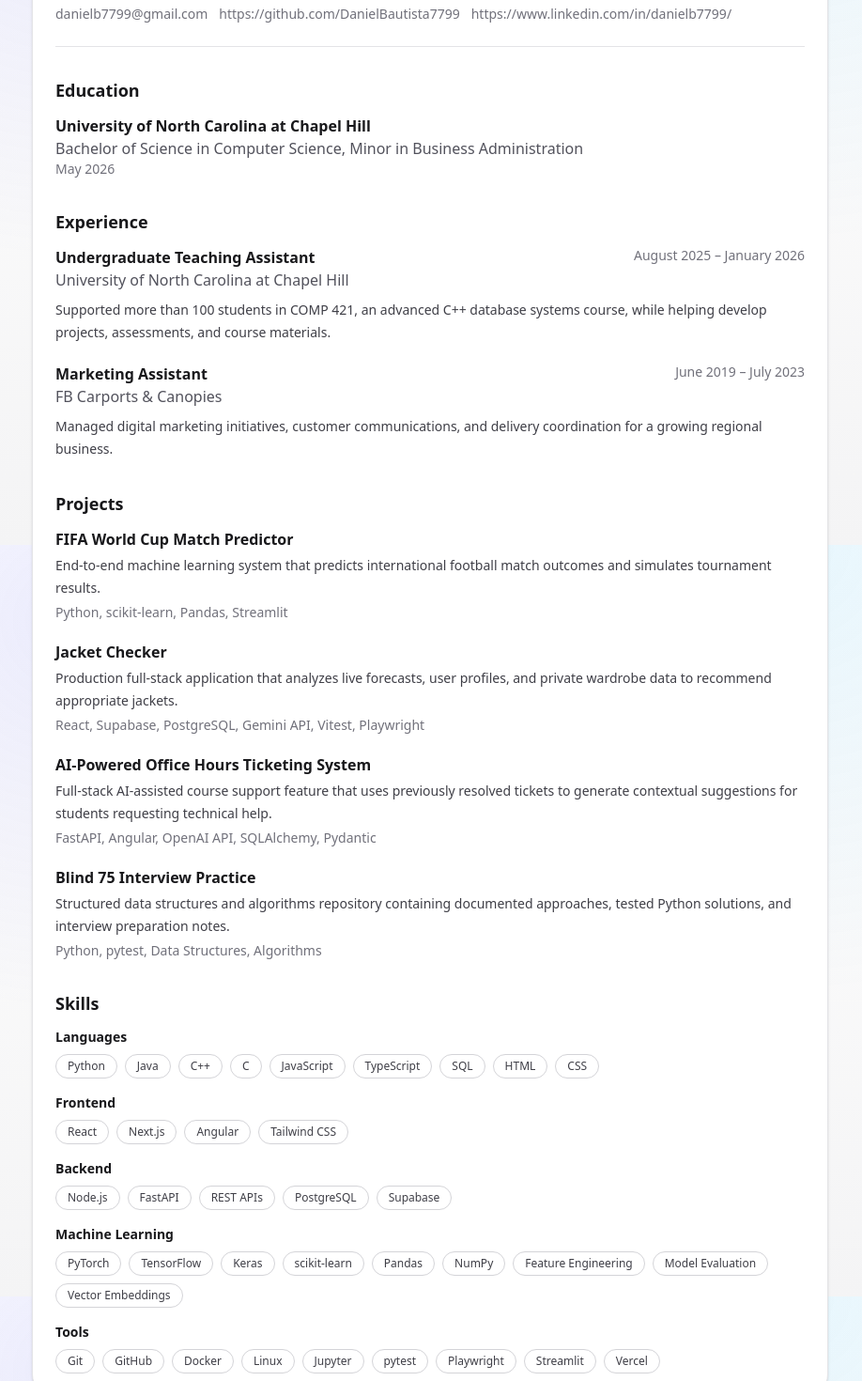
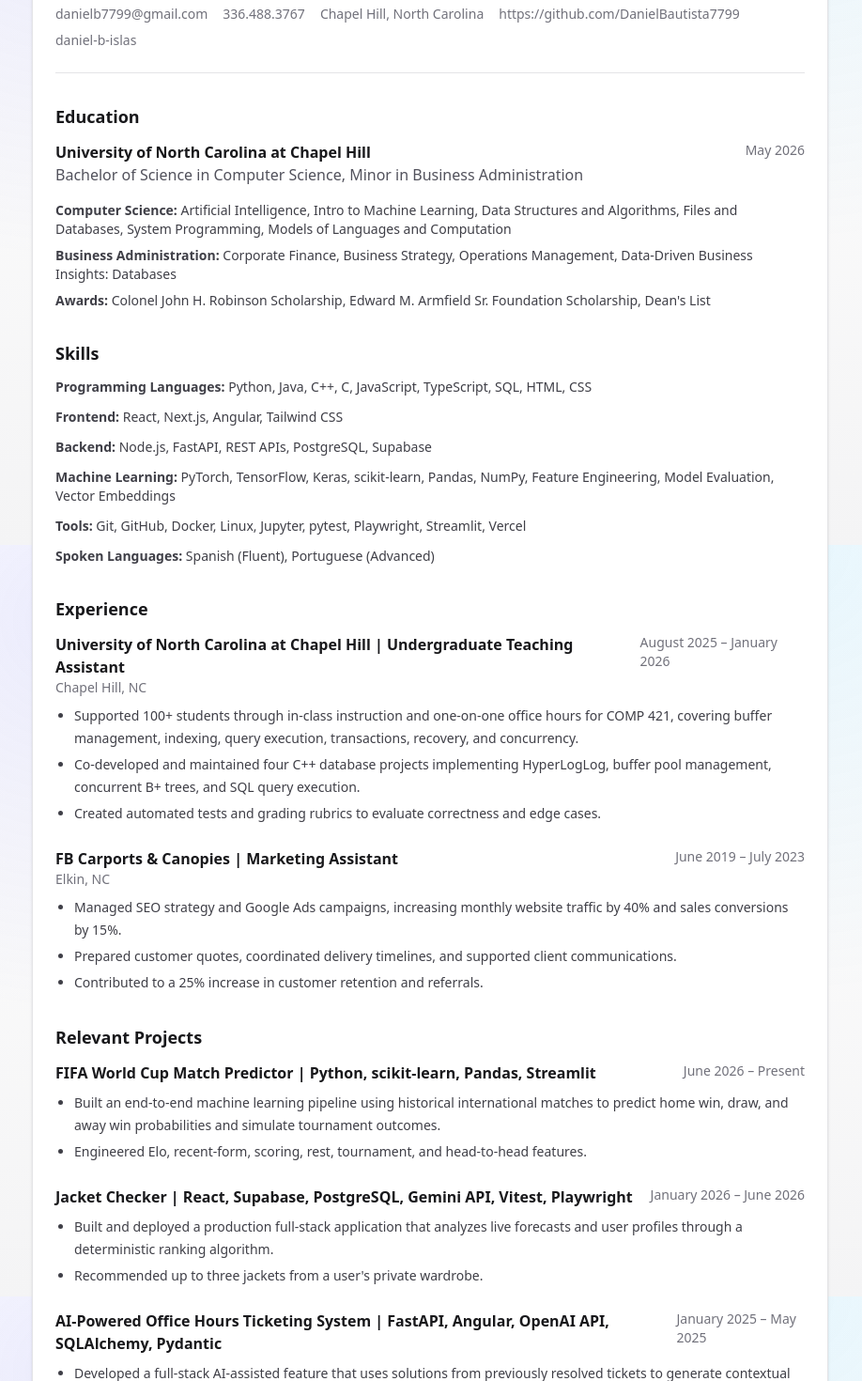
Before and after one commit to DanielBautista7799/daniel-portfolio, a Next.js app: page /resume in a window 1280 px wide. Shown: the part 220-1690 px from the top of the page at 94% size, without its empty margins (182-1100 px from the left). Built offline with nearby package versions, Linux system fonts and the light colour scheme.

Commit message:
Update portfolio with latest resume content

```diff
--- a/src/app/resume/page.tsx
+++ b/src/app/resume/page.tsx
@@ -3,15 +3,17 @@ import { PrintButton } from "@/components/print-button";
 import { Badge } from "@/components/ui/badge";
 import { Card } from "@/components/ui/card";
 import {
+certifications,
 education,
 experience,
 profile,
 projects,
 skills,
+spokenLanguages,
 } from "@/lib/data";
 
 const skillGroups = [
-["Languages", skills.languages],
+["Programming Languages", skills.languages],
 ["Frontend", skills.frontend],
 ["Backend", skills.backend],
 ["Machine Learning", skills.machineLearning],
@@ -35,89 +37,155 @@ return (
     <Card className="print:border-0 print:shadow-none">
     <section className="border-b border-zinc-200 pb-6 dark:border-zinc-800">
         <h1 className="text-4xl font-bold">{profile.name}</h1>
+
         <p className="mt-2 text-zinc-600 dark:text-zinc-400">
         {profile.title}
         </p>
 
-        <div className="mt-4 flex flex-wrap gap-3 text-sm text-zinc-500">
+        <div className="mt-4 flex flex-wrap gap-x-4 gap-y-2 text-sm text-zinc-500">
         <span>{profile.email}</span>
+        <span>{profile.phone}</span>
+        <span>{profile.location}</span>
         <span>{profile.github}</span>
-        {profile.linkedin ? <span>{profile.linkedin}</span> : null}
+        <span>{profile.linkedinLabel}</span>
         </div>
     </section>
 
     <section className="mt-8">
         <h2 className="text-lg font-bold">Education</h2>
+
         <div className="mt-3">
-        <p className="font-semibold">{education.school}</p>
+        <div className="flex justify-between gap-4">
+            <p className="font-semibold">{education.school}</p>
+            <p className="text-sm text-zinc-500">{education.graduation}</p>
+        </div>
+
         <p className="text-zinc-600 dark:text-zinc-400">
             {education.degree}
         </p>
-        <p className="text-sm text-zinc-500">{education.graduation}</p>
+
+        <div className="mt-4 space-y-2 text-sm text-zinc-700 dark:text-zinc-300">
+            <p>
+            <span className="font-semibold">Computer Science:</span>{" "}
+            {education.computerScienceCoursework.join(", ")}
+            </p>
+
+            <p>
+            <span className="font-semibold">Business Administration:</span>{" "}
+            {education.businessCoursework.join(", ")}
+            </p>
+
+            <p>
+            <span className="font-semibold">Awards:</span>{" "}
+            {education.awards.join(", ")}
+            </p>
+        </div>
+        </div>
+    </section>
+
+    <section className="mt-8">
+        <h2 className="text-lg font-bold">Skills</h2>
+
+        <div className="mt-3 space-y-3">
+        {skillGroups.map(([title, items]) => (
+            <p key={title} className="text-sm text-zinc-700 dark:text-zinc-300">
+            <span className="font-semibold">{title}:</span>{" "}
+            {items.join(", ")}
+            </p>
+        ))}
+
+        <p className="text-sm text-zinc-700 dark:text-zinc-300">
+            <span className="font-semibold">Spoken Languages:</span>{" "}
+            {spokenLanguages
+            .map((item) => `${item.language} (${item.proficiency})`)
+            .join(", ")}
+        </p>
         </div>
     </section>
 
     <section className="mt-8">
         <h2 className="text-lg font-bold">Experience</h2>
 
-        <div className="mt-3 space-y-5">
+        <div className="mt-3 space-y-6">
         {experience.map((item) => (
             <div key={`${item.company}-${item.role}`}>
             <div className="flex justify-between gap-4">
                 <div>
-                <p className="font-semibold">{item.role}</p>
-                <p className="text-zinc-600 dark:text-zinc-400">
-                    {item.company}
+                <p className="font-semibold">
+                    {item.company} | {item.role}
                 </p>
+                <p className="text-sm text-zinc-500">{item.location}</p>
                 </div>
 
-                {item.dates ? (
                 <p className="text-sm text-zinc-500">{item.dates}</p>
-                ) : null}
             </div>
 
-            <p className="mt-2 text-sm leading-6 text-zinc-700 dark:text-zinc-300">
-                {item.description}
-            </p>
+            <ul className="mt-2 list-disc space-y-1 pl-5">
+                {item.highlights.slice(0, 3).map((highlight) => (
+                <li
+                    key={highlight}
+                    className="text-sm leading-6 text-zinc-700 dark:text-zinc-300"
+                >
+                    {highlight}
+                </li>
+                ))}
+            </ul>
             </div>
         ))}
         </div>
     </section>
 
     <section className="mt-8">
-        <h2 className="text-lg font-bold">Projects</h2>
+        <h2 className="text-lg font-bold">Relevant Projects</h2>
 
-        <div className="mt-3 space-y-5">
-        {projects.map((project) => (
+        <div className="mt-3 space-y-6">
+        {projects.slice(0, 3).map((project) => (
             <div key={project.title}>
-            <p className="font-semibold">{project.title}</p>
-            <p className="mt-1 text-sm leading-6 text-zinc-700 dark:text-zinc-300">
-                {project.description}
-            </p>
-            <p className="mt-1 text-sm text-zinc-500">
-                {project.technologies.join(", ")}
-            </p>
+            <div className="flex justify-between gap-4">
+                <p className="font-semibold">
+                {project.title} | {project.technologies.join(", ")}
+                </p>
+
+                <p className="text-sm text-zinc-500">{project.dates}</p>
+            </div>
+
+            <ul className="mt-2 list-disc space-y-1 pl-5">
+                {project.highlights.slice(0, 2).map((highlight) => (
+                <li
+                    key={highlight}
+                    className="text-sm leading-6 text-zinc-700 dark:text-zinc-300"
+                >
+                    {highlight}
+                </li>
+                ))}
+            </ul>
             </div>
         ))}
         </div>
     </section>
 
-    <section className="mt-8">
-        <h2 className="text-lg font-bold">Skills</h2>
+    {certifications.length > 0 ? (
+        <section className="mt-8">
+        <h2 className="text-lg font-bold">Certifications</h2>
 
-        <div className="mt-3 space-y-4">
-        {skillGroups.map(([title, items]) => (
-            <div key={title}>
-            <p className="mb-2 text-sm font-semibold">{title}</p>
-            <div className="flex flex-wrap gap-2">
-                {items.map((item) => (
-                <Badge key={item}>{item}</Badge>
-                ))}
+        <div className="mt-3 space-y-3">
+            {certifications.map((certification) => (
+            <div
+                key={certification.name}
+                className="flex justify-between gap-4"
+            >
+                <p className="font-semibold">
+                {certification.name} | {certification.issuer}
+                </p>
+
+                <p className="text-sm text-zinc-500">
+                {certification.date}
+                </p>
             </div>
-            </div>
-        ))}
+            ))}
         </div>
-    </section>
+        </section>
+    ) : null}
     </Card>
 </main>
 );
```
